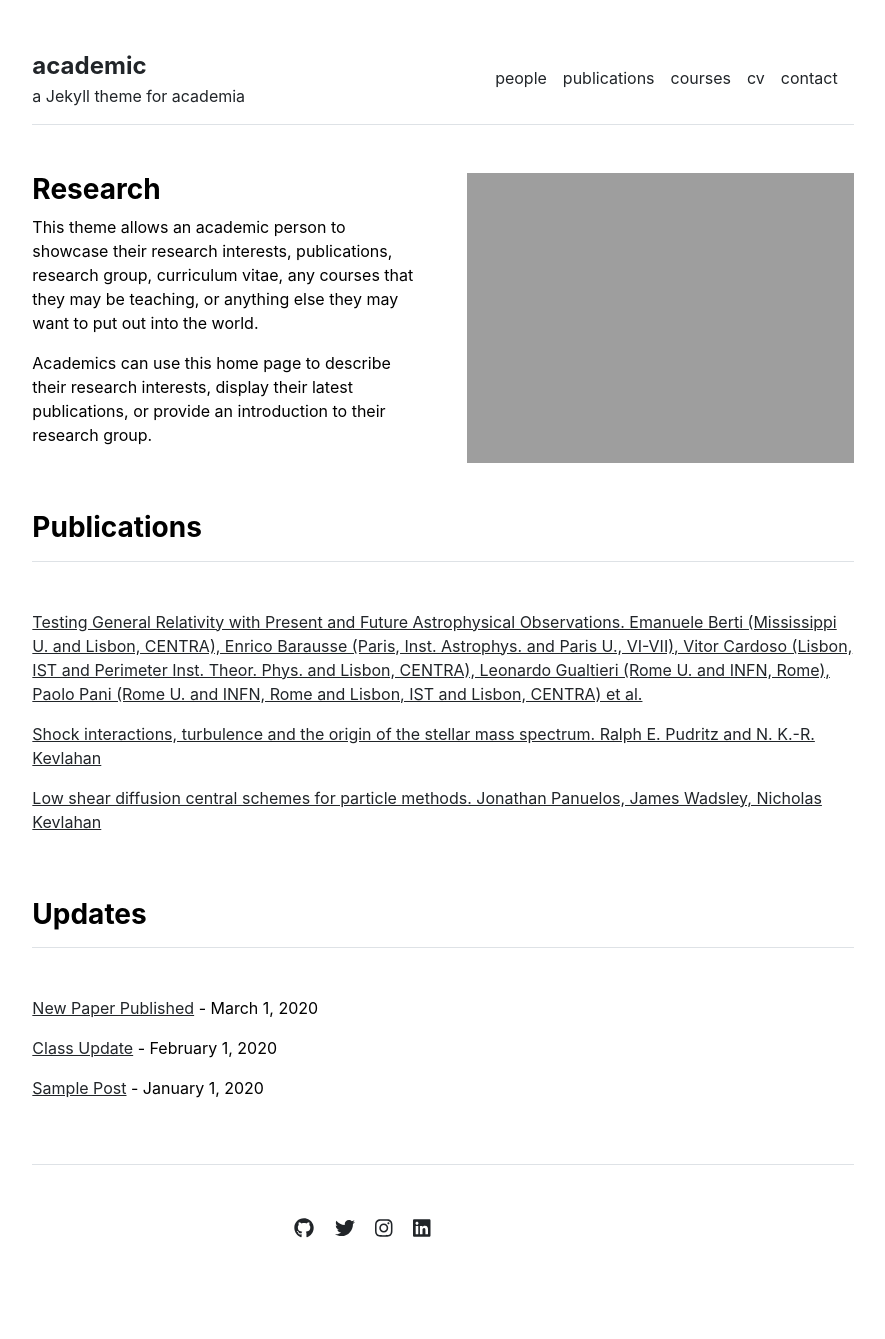
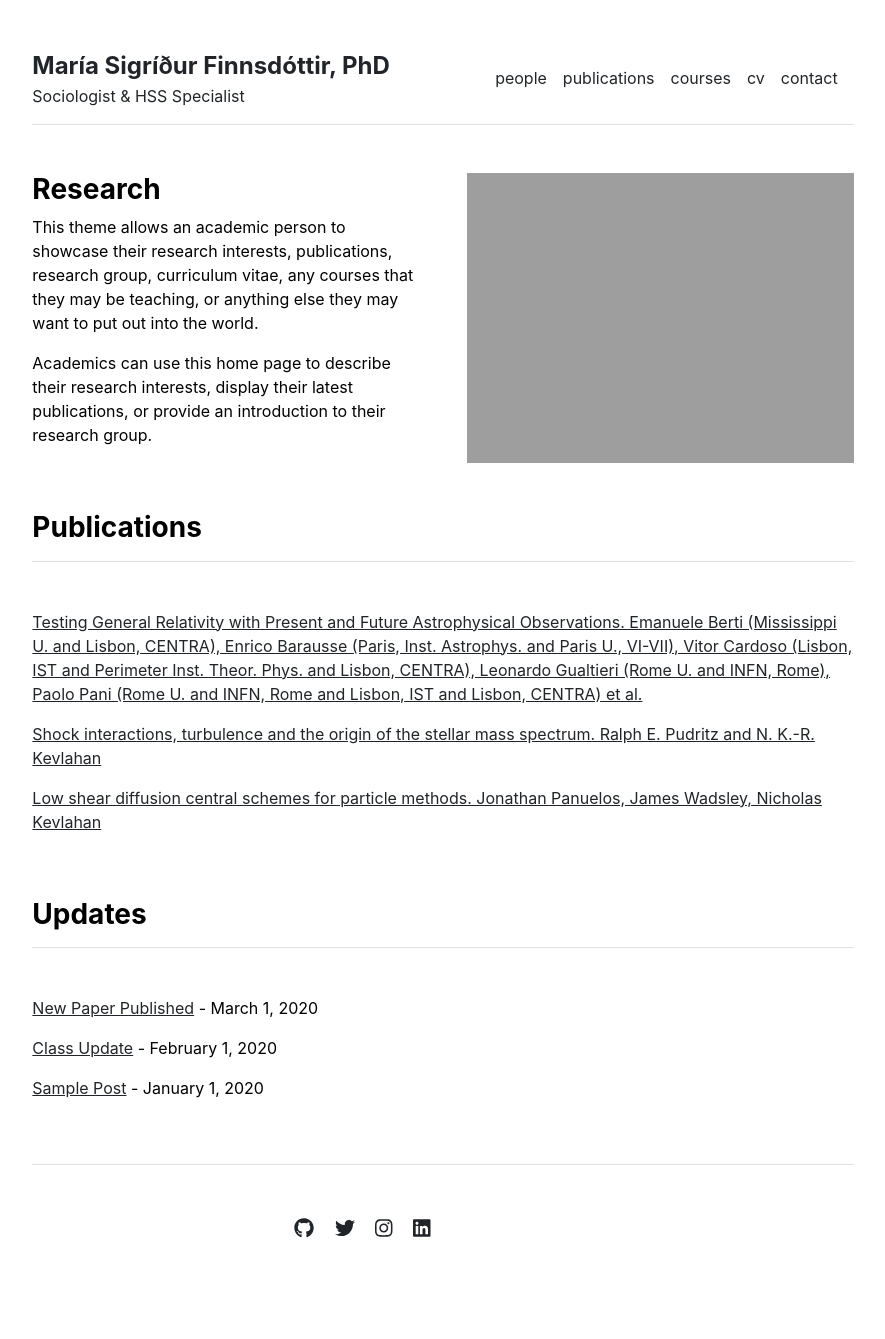
Before and after one commit to finnsdottir/finnsdottir.github.io, a Jekyll site: the page built from index.md, in a window 1280 px wide. Shown: the whole page, without its empty margins (197-1082 px from the left). Built offline with Jekyll 4.4.1, drawn with Linux system fonts in a browser that asks for light colours.

Commit message:
updating the site title

```diff
--- a/_config.yml
+++ b/_config.yml
@@ -1,4 +1,4 @@
 url: "" # the base hostname & protocol for your site, e.g. http://example.com
 baseurl: "" # the subpath of your site, e.g. /blog
-title: "academic" # the name of your site, e.g. ACME Corp.
-description: "a Jekyll theme for academia"
+title: "María Sigríður Finnsdóttir, PhD" # the name of your site, e.g. ACME Corp.
+description: "Sociologist & HSS Specialist"
```
